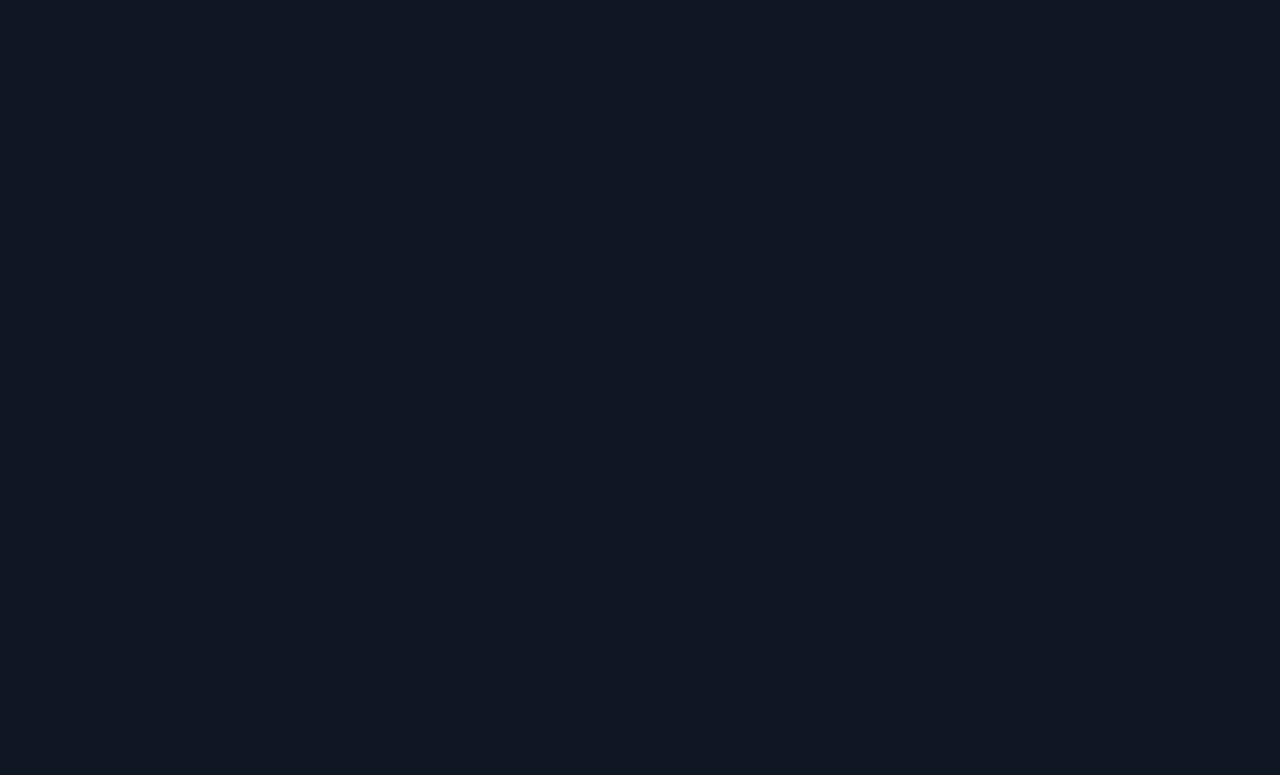
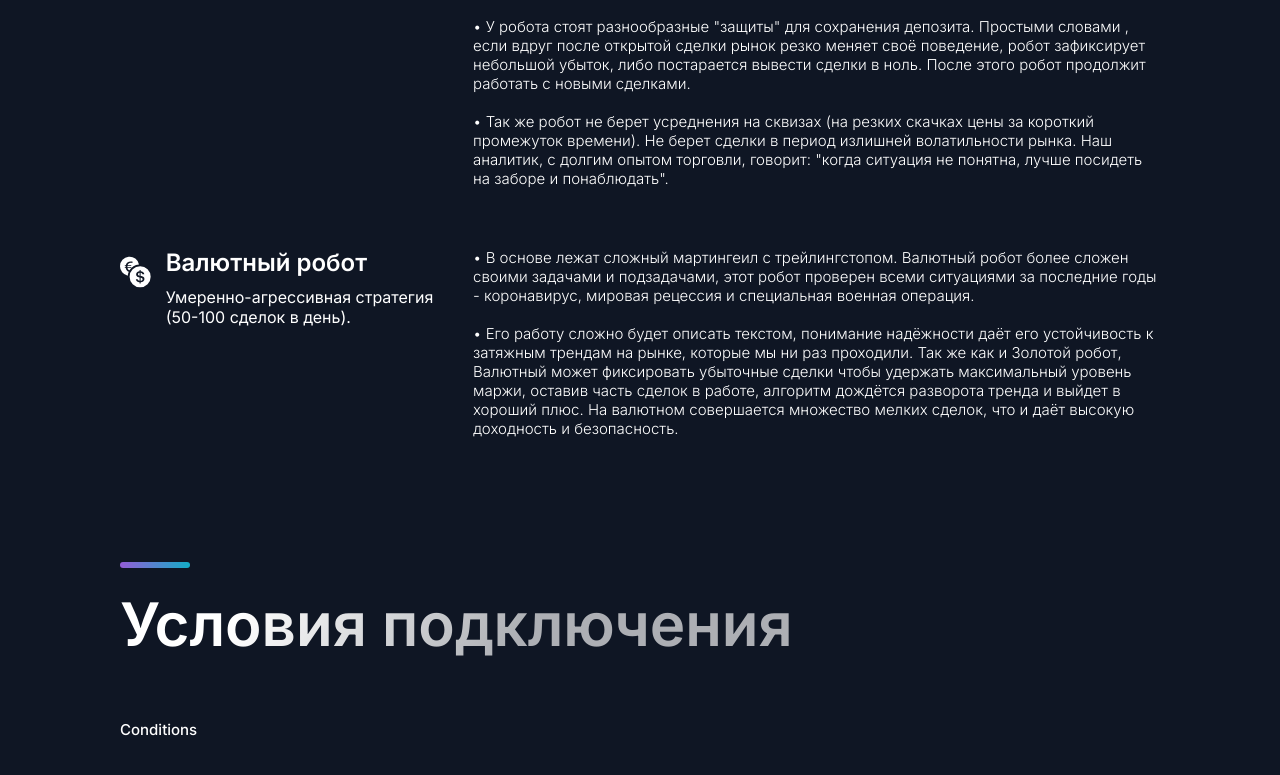
Before and after one commit to FaxWeb7/ForexDohodWeb, a React (Create React App) app: page / in a window 1280 px wide. Shown: the part 3909-4684 px from the top of the page. Before the commit the page ends 3842 px from the top, so only its background shows below. Built offline with nearby package versions, Linux system fonts and the light colour scheme.

Commit message:
completed strategies section + start Conditions

```diff
--- a/src/App.js
+++ b/src/App.js
@@ -5,6 +5,8 @@ import Home from './components/sections/Home/Home'
 import Catalog from './components/sections/Catalog/Catalog'
 import Profitability from './components/sections/Profitability/Profitability'
 import Faq from './components/sections/Faq/Faq'
+import Strategies from './components/sections/Strategies/Strategies'
+import Conditions from './components/sections/Conditions/Conditions'
 
 const App = () => {
   return (
@@ -14,6 +16,8 @@ const App = () => {
       <Catalog />
       <Profitability />
       <Faq />
+      <Strategies />
+      <Conditions />
     </div>
   )
 }
--- /dev/null
+++ b/src/components/sections/Conditions/Conditions.jsx
@@ -0,0 +1,19 @@
+import './conditions.scss'
+import SectionDivider from "../../ui/SectionDivider/SectionDivider";
+import SectionTitle from "../../ui/SectionTitle/SectionTitle";
+
+const Conditions = () => {
+  return (
+    <div className="conditions" id="conditions">
+      <div className="container">
+        <SectionDivider color={'purple'} />
+        <div className="conditions__inner">
+          <SectionTitle title={'Условия подключения'} />
+          Conditions
+        </div>
+      </div>
+    </div>
+  );
+}
+
+export default Conditions;
--- /dev/null
+++ b/src/components/sections/Conditions/conditions.scss
@@ -0,0 +1,26 @@
+@import '../../../vars';
+
+.conditions{
+  margin-bottom: 300px;
+  margin-top: 100px;
+  &__inner{
+    display: flex;
+    flex-direction: column;
+    justify-content: flex-start;
+    align-items: flex-start;
+    gap: 60px;
+  }
+
+
+  @media(max-width: 1023px){
+    margin-top: 80px;
+    &__inner{
+      gap: 40px;
+    }
+  }
+  @media(max-width: 375px){
+    .section-title{
+      font-size: 23px;
+    }
+  }
+}
--- a/src/components/sections/Faq/faq.scss
+++ b/src/components/sections/Faq/faq.scss
@@ -2,7 +2,6 @@
 
 .faq{
   margin-top: 100px;
-  margin-bottom: 300px;
   &__inner{
     display: flex;
     flex-direction: column;
--- /dev/null
+++ b/src/components/sections/Strategies/Strategies.jsx
@@ -0,0 +1,43 @@
+import './strategies.scss'
+import SectionDivider from '../../ui/SectionDivider/SectionDivider';
+import SectionTitle from '../../ui/SectionTitle/SectionTitle';
+import { AiFillGolden } from 'react-icons/ai'
+import { BsCurrencyExchange } from 'react-icons/bs'
+import { CurrencyStrategy, GoldStrategy } from './StrategiesTexts';
+
+const Strategies = () => {
+  return (
+    <div className="strategies" id="strategies">
+      <div className="container">
+        <SectionDivider color={'purple'} />
+        <div className="strategies__inner">
+          <SectionTitle title={'Стратегии торговли'} />
+          <div className="strategies__list">
+            <div className="strategies__item">
+              <div className="strategies__item-info">
+                <AiFillGolden />
+                <div className="strategies__item-info-wrapper">
+                  <h1 className="strategies__item-info-title">Золотой робот</h1>
+                  <p className="strategies__item-info-subtitle">Консервативная стратегия (1-4 сделок в день).</p>
+                </div>
+              </div>
+              <p className="strategies__item-text">{GoldStrategy}</p>
+            </div>
+            <div className="strategies__item">
+              <div className="strategies__item-info">
+                <BsCurrencyExchange />
+                <div className="strategies__item-info-wrapper">
+                  <h1 className="strategies__item-info-title">Валютный робот</h1>
+                  <p className="strategies__item-info-subtitle">Умеренно-агрессивная стратегия (50-100 сделок в день).</p>
+                </div>
+              </div>
+              <p className="strategies__item-text">{CurrencyStrategy}</p>
+            </div>
+          </div>
+        </div>
+      </div>
+    </div>
+  );
+}
+
+export default Strategies;
--- /dev/null
+++ b/src/components/sections/Strategies/StrategiesTexts.js
@@ -0,0 +1,7 @@
+export const GoldStrategy = <>
+  • Все его сделки открываются после сигнала индикатора, который считывает поведение рынка и строит средние скользящие на опережение рынка, тем самым гарантируя удачную точку входа в рынок как на покупку, так и на продажу золота. Последующие усреднения производятся с определенным нами диапазонном и выверенным коэффициентом умножения предыдущей сделки.<br/><br/>• У робота стоят разнообразные "защиты" для сохранения депозита. Простыми словами , если вдруг после открытой сделки рынок резко меняет своё поведение, робот зафиксирует небольшой убыток, либо постарается вывести сделки в ноль. После этого робот продолжит работать с новыми сделками.<br/><br/>• Так же робот не берет усреднения на сквизах (на резких скачках цены за короткий промежуток времени). Не берет сделки в период излишней волатильности рынка. Наш аналитик, с долгим опытом торговли, говорит: "когда ситуация не понятна, лучше посидеть на заборе и понаблюдать".
+</>
+
+export const CurrencyStrategy = <>
+• В основе лежат сложный мартингеил с трейлингстопом. Валютный робот более сложен своими задачами и подзадачами, этот робот проверен всеми ситуациями за последние годы - коронавирус, мировая рецессия и специальная военная операция.<br/><br/>• Его работу сложно будет описать текстом, понимание надёжности даёт его устойчивость к затяжным трендам на рынке, которые мы ни раз проходили. Так же как и Золотой робот, Валютный может фиксировать убыточные сделки чтобы удержать максимальный уровень маржи, оставив часть сделок в работе, алгоритм дождётся разворота тренда и выйдет в хороший плюс. На валютном совершается множество мелких сделок, что и даёт высокую доходность и безопасность.
+</>
--- /dev/null
+++ b/src/components/sections/Strategies/strategies.scss
@@ -0,0 +1,93 @@
+@import '../../../vars';
+
+.strategies{
+  margin-top: 100px;
+  &__inner{
+    display: flex;
+    flex-direction: column;
+    justify-content: flex-start;
+    align-items: flex-start;
+    gap: 60px;
+  }
+  &__list{
+    display: flex;
+    flex-direction: column;
+    justify-content: flex-start;
+    align-items: flex-start;
+    gap: 60px;
+    width: 100%;
+  }
+  &__item{
+    display: flex;
+    justify-content: flex-start;
+    align-items: flex-start;
+    gap: 15px;
+
+    &-info{
+      display: flex;
+      justify-content: flex-start;
+      align-items: flex-start;
+      gap: 15px;
+      svg{
+        width: 48px;
+        height: 48px;
+      }
+      &-wrapper{
+        display: flex;
+        flex-direction: column;
+        justify-content: flex-start;
+        align-items: flex-start;
+        gap: 10px;
+        min-width: 275px;
+      }
+      &-title{
+        font-size: 24px;
+        font-weight: 600;
+      }
+      &-subtitle{
+        font-size: 16px;
+        font-weight: 400;
+      }
+    }
+    &-text{
+      font-weight: 300;
+    }
+  }
+
+
+  @media(max-width: 1023px){
+    margin-top: 80px;
+    &__inner{
+      gap: 40px;
+    }
+    &__list{
+      gap: 60px;
+    }
+    &__item{
+      flex-direction: column;
+      gap: 20px;
+      &-info{
+        gap: 10px;
+        svg{
+          width: 38px;
+          height: 38px;
+        }
+        &-wrapper{
+          gap: 2px;
+          // max-width: 150px;
+        }
+        &-title{
+          font-size: 22px;
+          font-weight: 600;
+        }
+        &-subtitle{
+          font-size: 15px;
+          font-weight: 400;
+        }
+      }
+      &-text{
+        font-weight: 300;
+      }
+    }
+  }
+}
```
